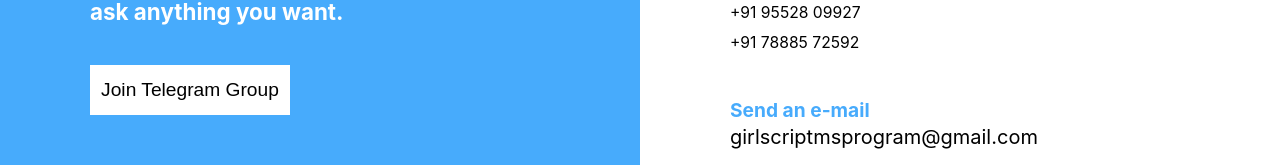
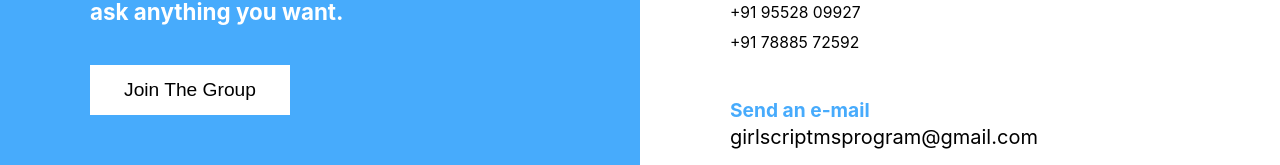
Before and after one commit to girlscript/GS-MScertification, a React (Create React App) app: page /#/contact in a window 1280 px wide. Shown: the part 416-581 px from the top of the page. Built offline with nearby package versions, Linux system fonts and the light colour scheme; a web font is replaced by a local one.

Commit message:
Update Telegram Button

```diff
--- a/src/Contact.js
+++ b/src/Contact.js
@@ -15,7 +15,7 @@ function Contact1() {
             ask anything you want.
           </h4>
           <div className="btn">
-            <input type="button" className="Join_group_btn" onclick="location.href='https://t.me/+MgKROtPf989kYWU1';" value="Join Telegram Group" />
+            <button className="Join_group_btn" onClick="location.href='https://t.me/+MgKROtPf989kYWU1'">Join The Group</button>
           </div>
         </div>
       </div>
```
